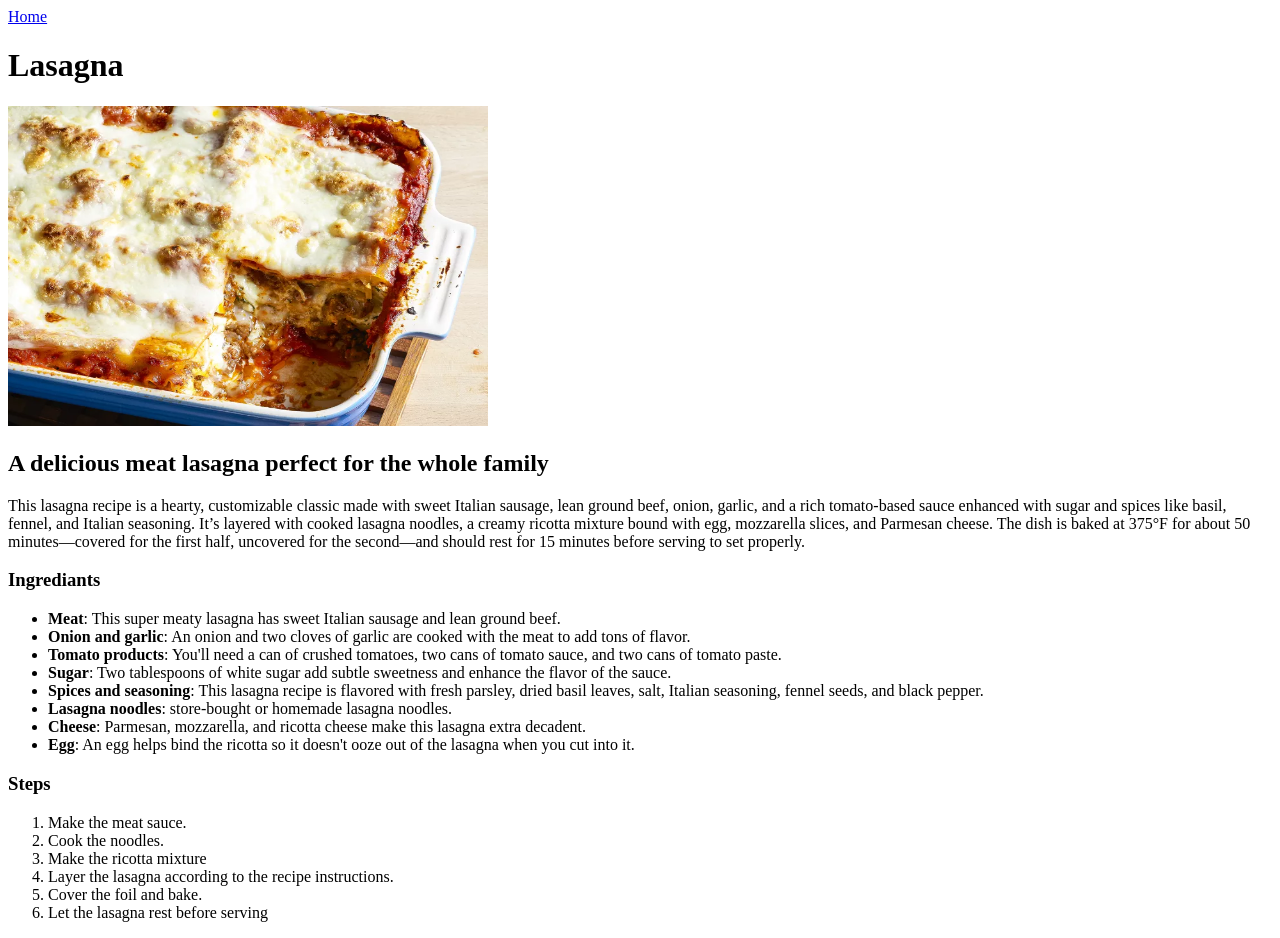
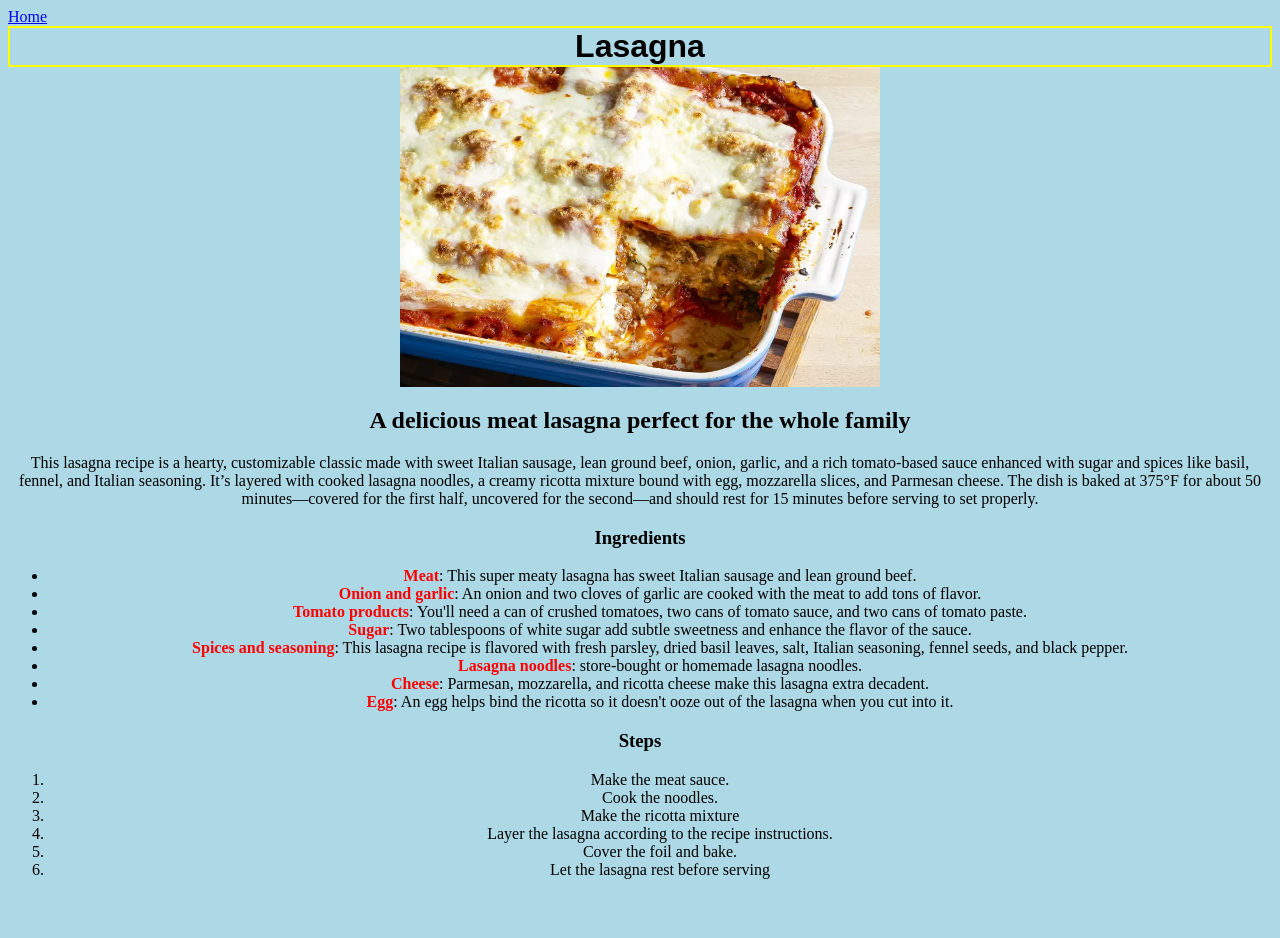
Before and after one commit to Tscript98/odin-recipes, a plain HTML site: page recipes/lasagna.html in a window 1280 px wide. After the commit the page ends 895 px from the top, so only its background shows below. Drawn offline with Linux system fonts and the light colour scheme; files that its build step writes are made by us from their sources.

Commit message:
add style to practice pages

```diff
--- a/recipes/creme-brulee.html
+++ b/recipes/creme-brulee.html
@@ -3,14 +3,14 @@
 
 <head>
     <meta charset="UTF-8">
-    <link rel="stylesheet" href="style.css">
+    <link rel="stylesheet" href="../style.css">
     <Title>Creme Brulee Recipe</Title>
 </head>
 
 <body>
     <a href="../index.html">Home</a>
     <h1>Creme Brulee</h1>
-        <img src="../recipes/food-images/creme-brulee.jpg" alt="creme-brulee" width="480" height="320">
+        <img class="pic" src="../recipes/food-images/creme-brulee.jpg" alt="creme-brulee" width="480" height="320">
     <h2>Crème brûlée is a rich, silky vanilla custard topped with a crisp layer of caramelized sugar, offering a perfect balance of creamy and crunchy in every elegant bite.</h2>
         <p>Crème brûlée is a luxurious French dessert that combines a smooth, velvety vanilla custard base with a contrasting layer of crisp, caramelized sugar on top. Served chilled with its signature torched crust, each spoonful offers the perfect blend of creamy richness and satisfying crunch. It's an elegant yet approachable treat, often garnished with fresh berries or a sprig of mint, making it a favorite for both fine dining and indulgent nights in.</p>
     <h3>Ingredients</h3>
--- a/recipes/lasagna.html
+++ b/recipes/lasagna.html
@@ -3,28 +3,41 @@
 
 <head>
     <meta charset="UTF-8">
-    <link rel="stylesheet" href="style.css">
+    <link rel="stylesheet" href="../style.css">
     <Title>Lasagna Recipe</Title>
 </head>
 
 <body>
     <a href="../index.html">Home</a>
-    <h1>Lasagna</h1>
-        <img src="../recipes/food-images/lasagna.jpg" alt="lasagna" width="480" height="320">
-    <h2>A delicious meat lasagna perfect for the whole family</h2>
-        <p>This lasagna recipe is a hearty, customizable classic made with sweet Italian sausage, lean ground beef, onion, garlic, and a rich tomato-based sauce enhanced with sugar and spices like basil, fennel, and Italian seasoning. It’s layered with cooked lasagna noodles, a creamy ricotta mixture bound with egg, mozzarella slices, and Parmesan cheese. The dish is baked at 375°F for about 50 minutes—covered for the first half, uncovered for the second—and should rest for 15 minutes before serving to set properly.</p>
-    <h3>Ingrediants</h3>
+        <h1>Lasagna</h1>
+
+        <img class="pic" src="../recipes/food-images/lasagna.jpg" alt="lasagna" width="480" height="320">
+        <h2>A delicious meat lasagna perfect for the whole family</h2>
+        <p>This lasagna recipe is a hearty, customizable classic made with sweet Italian sausage, lean ground beef,
+            onion, garlic, and a rich tomato-based sauce enhanced with sugar and spices like basil, fennel, and
+            Italian
+            seasoning. It’s layered with cooked lasagna noodles, a creamy ricotta mixture bound with egg, mozzarella
+            slices, and Parmesan cheese. The dish is baked at 375°F for about 50 minutes—covered for the first half,
+            uncovered for the second—and should rest for 15 minutes before serving to set properly.</p>
+
+        <h3>Ingredients</h3>
+
         <ul>
             <li><strong>Meat</strong>: This super meaty lasagna has sweet Italian sausage and lean ground beef.</li>
-            <li><strong>Onion and garlic</strong>: An onion and two cloves of garlic are cooked with the meat to add tons of flavor.</li>
-            <li><strong> Tomato products</strong>: You'll need a can of crushed tomatoes, two cans of tomato sauce, and two cans of tomato paste.</li>
-            <li><strong>Sugar</strong>: Two tablespoons of white sugar add subtle sweetness and enhance the flavor of the sauce.</li>
-            <li><strong>Spices and seasoning</strong>: This lasagna recipe is flavored with fresh parsley, dried basil leaves, salt, Italian seasoning, fennel seeds, and black pepper.</li>
+            <li><strong>Onion and garlic</strong>: An onion and two cloves of garlic are cooked with the meat to add
+                tons of flavor.</li>
+            <li><strong> Tomato products</strong>: You'll need a can of crushed tomatoes, two cans of tomato sauce, and
+                two cans of tomato paste.</li>
+            <li><strong>Sugar</strong>: Two tablespoons of white sugar add subtle sweetness and enhance the flavor of
+                the sauce.</li>
+            <li><strong>Spices and seasoning</strong>: This lasagna recipe is flavored with fresh parsley, dried basil
+                leaves, salt, Italian seasoning, fennel seeds, and black pepper.</li>
             <li><strong>Lasagna noodles</strong>: store-bought or homemade lasagna noodles.</li>
             <li><strong>Cheese</strong>: Parmesan, mozzarella, and ricotta cheese make this lasagna extra decadent.</li>
-            <li><strong>Egg</strong>: An egg helps bind the ricotta so it doesn't ooze out of the lasagna when you cut into it.</li>
+            <li><strong>Egg</strong>: An egg helps bind the ricotta so it doesn't ooze out of the lasagna when you cut
+                into it.</li>
         </ul>
-    <h3>Steps</h3>
+        <h3>Steps</h3>
         <ol>
             <li>Make the meat sauce.</li>
             <li>Cook the noodles.</li>
@@ -34,4 +47,5 @@
             <li>Let the lasagna rest before serving</li>
         </ol>
 </body>
+
 </html>
--- a/style.css
+++ b/style.css
@@ -0,0 +1,59 @@
+body{
+    background-color: lightblue;
+}
+
+h1{
+    font-family: Arial, Helvetica, sans-serif;
+    text-align: center;
+    color: black;
+    border: yellow solid 2px;
+    margin: 0 auto;
+}
+
+h2{
+    text-align: center;
+}
+
+h3{
+    text-align: center;
+}
+
+div{
+    margin-left: 0 0 0 auto;
+}
+
+p{
+    text-align: center;
+}
+
+ul{
+    text-align: center;
+}
+
+ol{
+    text-align: center;
+}
+
+strong{
+    color: red;
+}
+
+.recipes {
+    background-color: yellow;
+}
+
+.rec {
+    font-family: Arial, Helvetica, sans-serif;
+    font-size: large;
+    color: black;
+    padding: 5px;
+    border: black solid 1px;
+    margin: 5px;
+    display: inline-block;
+}
+
+.pic{
+
+     display: block;
+     margin: 0 auto;
+}
```
Also changed, not shown: index.html (+8 -5 lines), recipes/pizza.html (+3 -3 lines).
